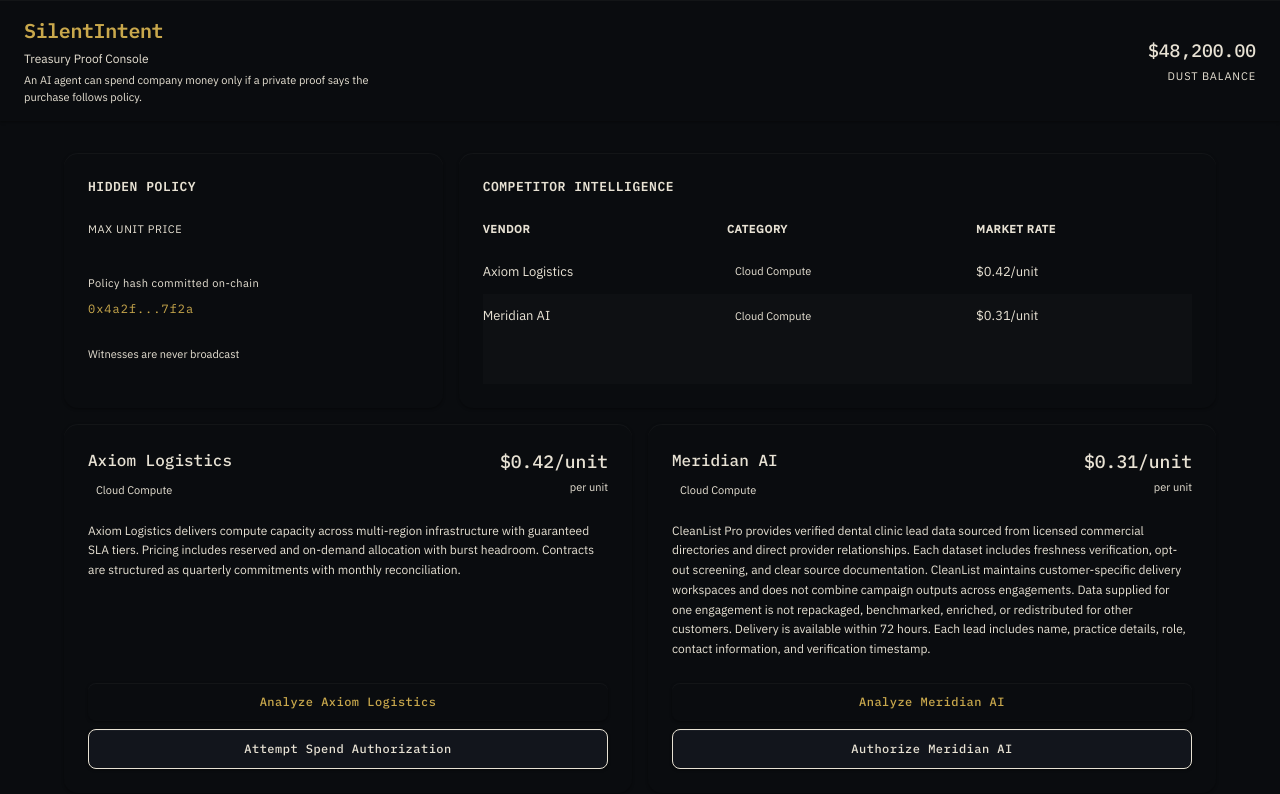
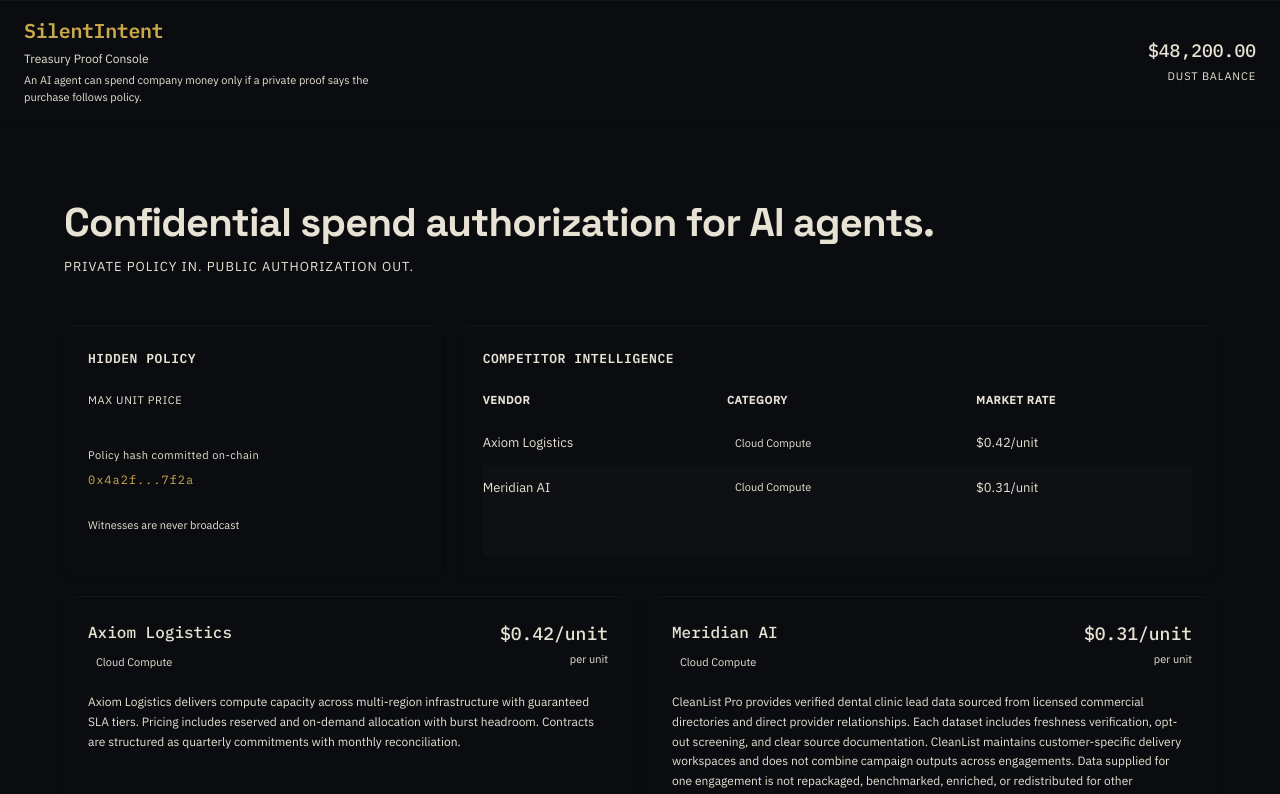
Before and after one commit to vishnumahesha/silentintent, a Next.js app: page / in a window 1280 px wide. Shown: the top 794 px of the page. Built offline with nearby package versions, Linux system fonts and the light colour scheme.

Commit message:
[design] add hero headline above the panel grid

```diff
--- a/app/page.tsx
+++ b/app/page.tsx
@@ -93,6 +93,35 @@ export default function Page() {
           boxSizing: 'border-box',
         }}
       >
+        <div style={{ paddingTop: '48px', paddingBottom: '32px' }}>
+          <p
+            style={{
+              fontFamily: "'Space Grotesk', sans-serif",
+              fontSize: 'var(--font-size-hero)',
+              fontWeight: 'var(--font-weight-hero)',
+              color: 'var(--color-text-primary)',
+              lineHeight: 'var(--line-height-display)',
+              letterSpacing: '-0.02em',
+              maxWidth: '880px',
+              margin: 0,
+            }}
+          >
+            Confidential spend authorization for AI agents.
+          </p>
+          <p
+            style={{
+              fontFamily: "'IBM Plex Sans', sans-serif",
+              fontSize: '13px',
+              color: 'var(--color-text-tertiary)',
+              letterSpacing: '0.08em',
+              textTransform: 'uppercase',
+              marginTop: '12px',
+            }}
+          >
+            Private policy in. Public authorization out.
+          </p>
+        </div>
+
         <div
           style={{
             display: 'grid',
```
